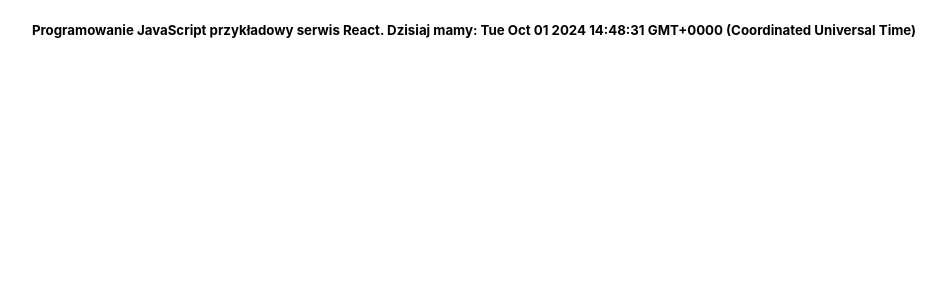
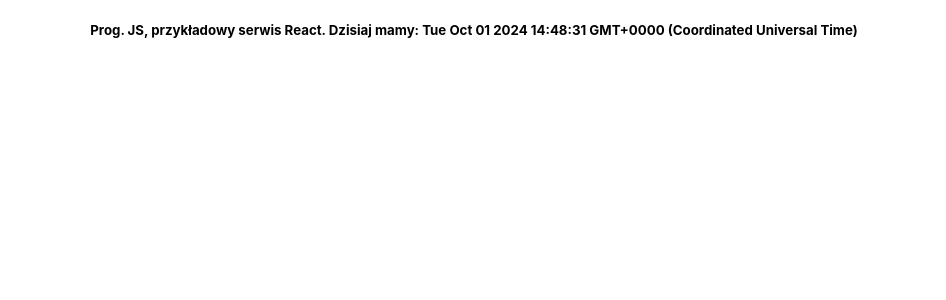
Before and after one commit to dziwuj/pfrontend-lab01-dziwuj, a React (Create React App) app: page / in a window 1280 px wide. Shown: the top 300 px of the page, without its empty margins (166-1112 px from the left). Built offline with nearby package versions, Linux system fonts and the light colour scheme.

Commit message:
Refactor App.js and CFooter.js components

```diff
--- a/src/App.js
+++ b/src/App.js
@@ -1,6 +1,5 @@
-import logo from './logo.svg'
 import './App.css'
-import CFooter from './components/CFooter'
+import { CFooter } from './components/CFooter'
 
 function App() {
     return (
--- a/src/components/CFooter.js
+++ b/src/components/CFooter.js
@@ -1,13 +1,14 @@
 import React from 'react'
 
-const CFooter = () => {
+export const CFooter = () => {
     let date = new Date()
 
     return (
         <div>
-            <h5>Programowanie JavaScript przykładowy serwis React. Dzisiaj mamy: {date.toString()}</h5>
+            <h5>
+                Prog. JS, przykładowy serwis React. Dzisiaj mamy: {'  '}
+                {date.toString()}
+            </h5>
         </div>
     )
 }
-
-export default CFooter
```
